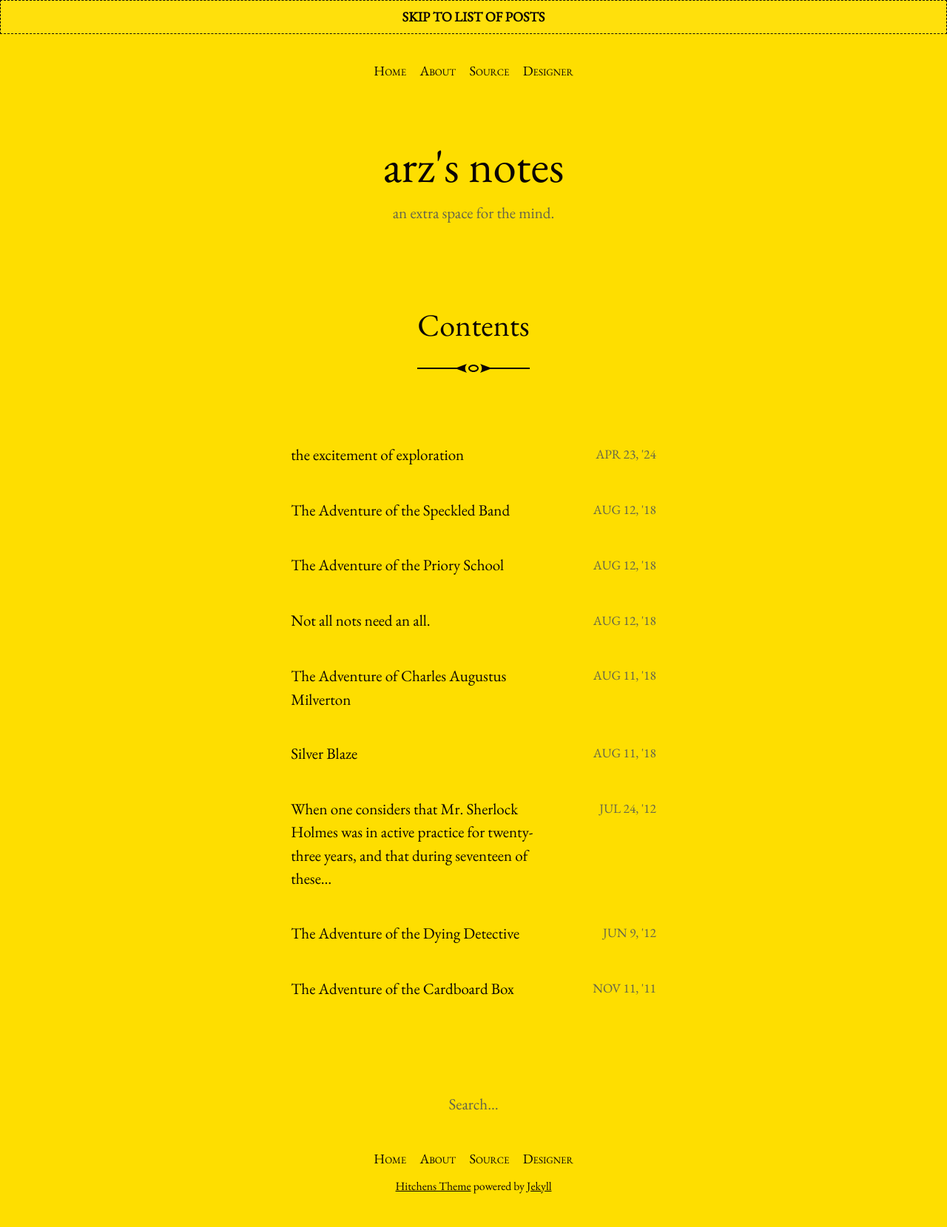
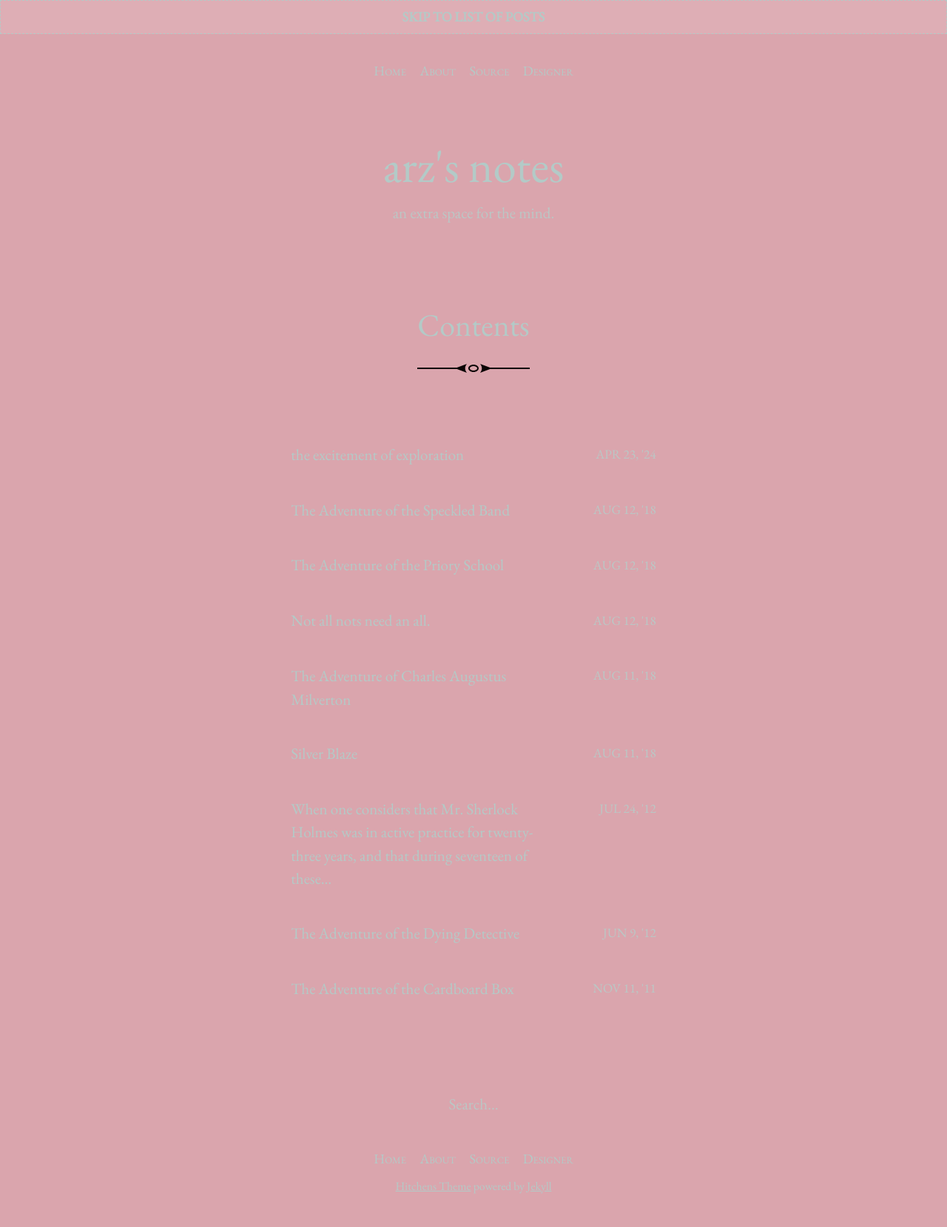
Before and after one commit to arzabz/arzabz.github.io, a Jekyll site: the page built from index.html, in a window 1280 px wide. Shown: the whole page at 74% size. Built offline with Jekyll 4.4.1, drawn with Linux system fonts in a browser that asks for light colours; the list of posts is cut into pages by our own code.

Commit message:
Update _variables.scss

```diff
--- a/_sass/_variables.scss
+++ b/_sass/_variables.scss
@@ -1,7 +1,7 @@
-$brand-color:         #fede00;
+$brand-color:         #daa5ad;
 $highlight:           lighten($brand-color, 35%);
-$text-color:          #0b0404;
-$muted-text-color:    #64644B;
+$text-color:          #b3cac7;
+$muted-text-color:    #bac7c5;
 $font-family:         "EB Garamond", Garamond, "Times New Roman", serif;
 
 $on-bigphone:         375px;
```
